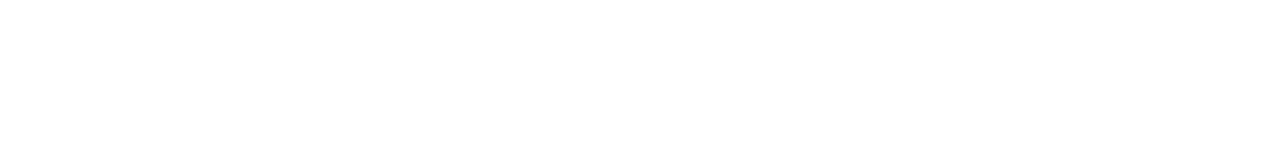
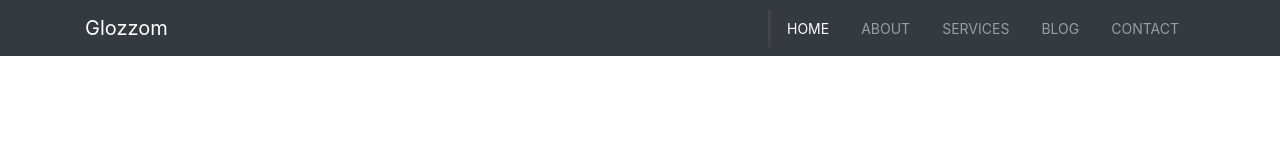
Before and after one commit to kaushambi2612/Glozzom, a plain HTML site: page index.html in a window 1280 px wide. Drawn offline with nearby package versions, Linux system fonts and the light colour scheme.

Commit message:
Added navbar

```diff
--- a/css/style.css
+++ b/css/style.css
@@ -0,0 +1,10 @@
+.navbar .nav-link {
+    font-size: 14px;
+    text-transform: uppercase;
+    padding-left: 1rem !important;
+    padding-right: 1rem !important;
+}
+
+.navbar .nav-item.active{
+    border-left: #444444 3px solid;
+}
--- a/index.html
+++ b/index.html
@@ -14,11 +14,33 @@
     <title>Glozzom</title>
 </head>
 <body>
-    <!-- START HERE -->
-
-
-
-
+    <nav class="navbar navbar-expand-sm navbar-dark bg-dark">
+        <div class="container">
+            <a href="index.html" class="navbar-brand">Glozzom</a>
+            <button class="navbar-toggler" data-toggle="collapse" data-target="#navbarCollapse">
+                <span class="navbar-toggler-icon"></span>
+            </button>
+            <div class="collapse navbar-collapse" id="navbarCollapse">
+                <ul class="navbar-nav ml-auto">
+                    <li class="nav-item active">
+                        <a href="index.html" class="nav-link">Home</a>
+                    </li>
+                    <li class="nav-item">
+                        <a href="about.html" class="nav-link">About</a>
+                    </li>
+                    <li class="nav-item">
+                        <a href="services.html" class="nav-link">Services</a>
+                    </li>
+                    <li class="nav-item">
+                        <a href="blog.html" class="nav-link">Blog</a>
+                    </li>
+                    <li class="nav-item">
+                        <a href="contact.html" class="nav-link">Contact</a>
+                    </li>
+                </ul>
+            </div>
+        </div>
+    </nav>
 
     <!-- <span id="year"></span> -->
     <!-- JQuery -->
```
